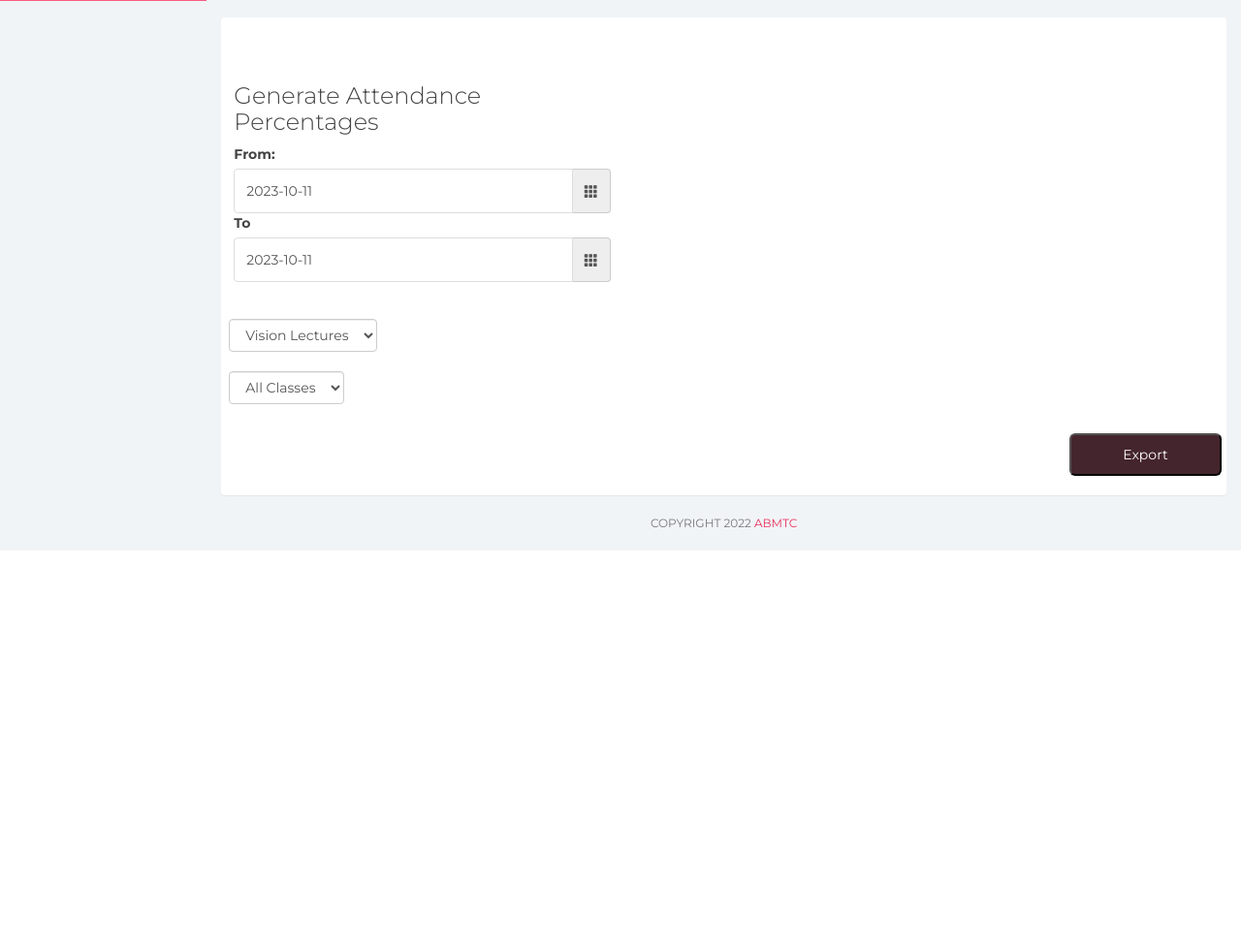
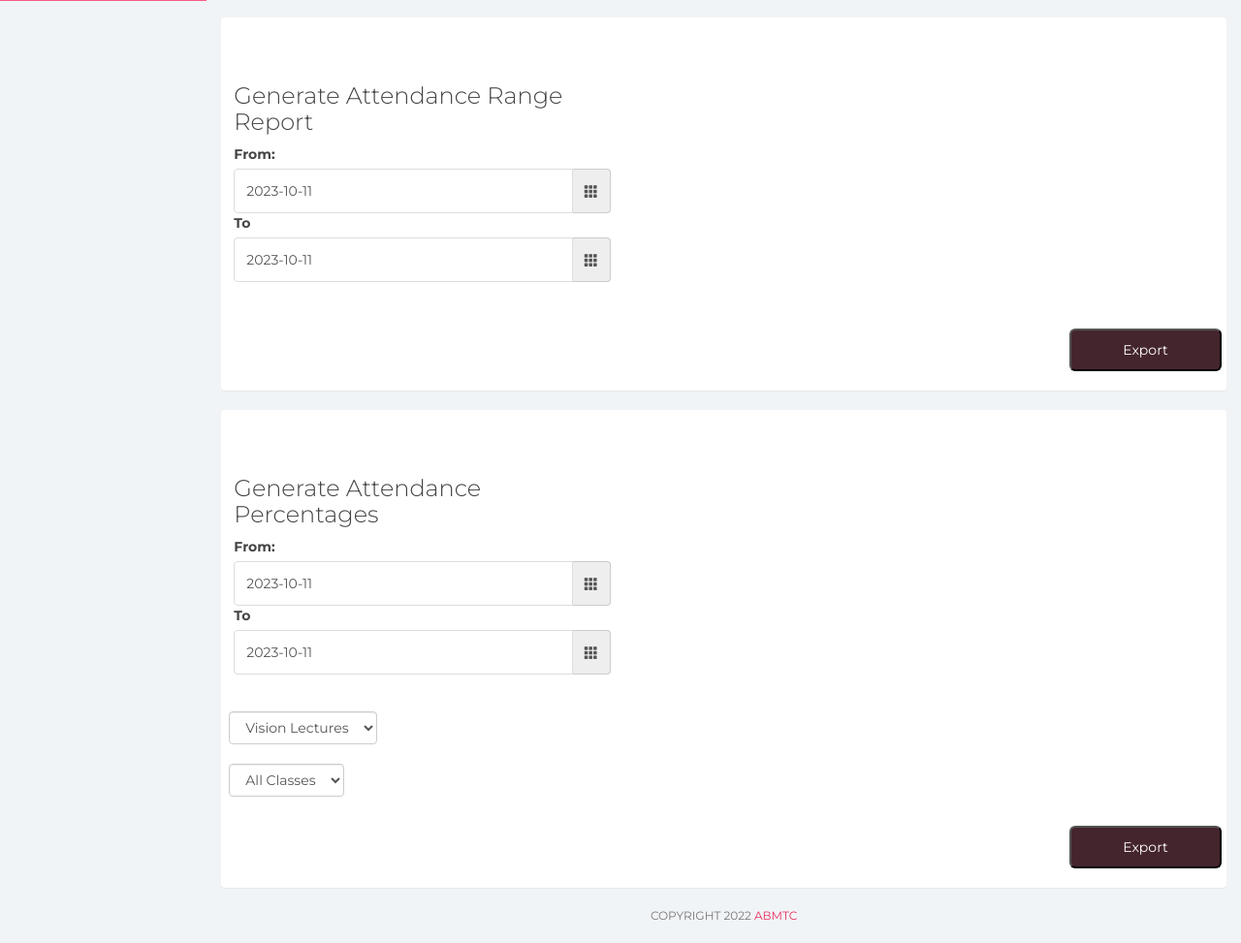
Before and after one commit to sabetech/lumino, a PHP site: page /reports.php in a window 1280 px wide. Shown: the part 799-1772 px from the top of the page at 97% size. Before the commit the page ends 1367 px from the top, so only its background shows below. Run offline with PHP 8.4, Linux system fonts and the light colour scheme; some libraries are stand-ins or nearby versions.

Commit message:
calculator for attendance scores

```diff
--- a/reports.php
+++ b/reports.php
@@ -113,6 +113,38 @@
 
             <div class="row">
                 <div class="col-xs-6 col-md-5 col-lg-5" style="padding: 2em;">
+                    <h3>Generate Attendance Range Report</h3>
+                    <div id="date-range">
+                        <label>From:</label>
+                        <div class="input-group date" data-provide="datepicker">
+                            <input type="text" name="fromdate" class="form-control date-range" id="date-val-from">
+                            <div class="input-group-addon">
+                                <span class="glyphicon glyphicon-th"></span>
+                            </div>
+                        </div>
+                        <label>To</label>
+                        <div class="input-group date" data-provide="datepicker">
+                            <input type="text" name="todate" class="form-control date-range" id="date-val-to">
+                            <div class="input-group-addon">
+                                <span class="glyphicon glyphicon-th"></span>
+                            </div>
+                        </div>
+                    </div>
+
+                </div>
+            </div>
+            <div class="row">
+                <button style="float:right;margin:20px" type="submit">Export</button>
+            </div>
+        </div>
+    </form>
+
+
+    <form method="POST" action="https://anagkazo.firstlovegallery.com/api/anagkazo/attendance/reports/attendance-score">
+        <div class="panel panel-container">
+
+            <div class="row">
+                <div class="col-xs-6 col-md-5 col-lg-5" style="padding: 2em;">
                     <h3>Generate Attendance Percentages</h3>
                     <div id="date-range">
                         <label>From:</label>
```
